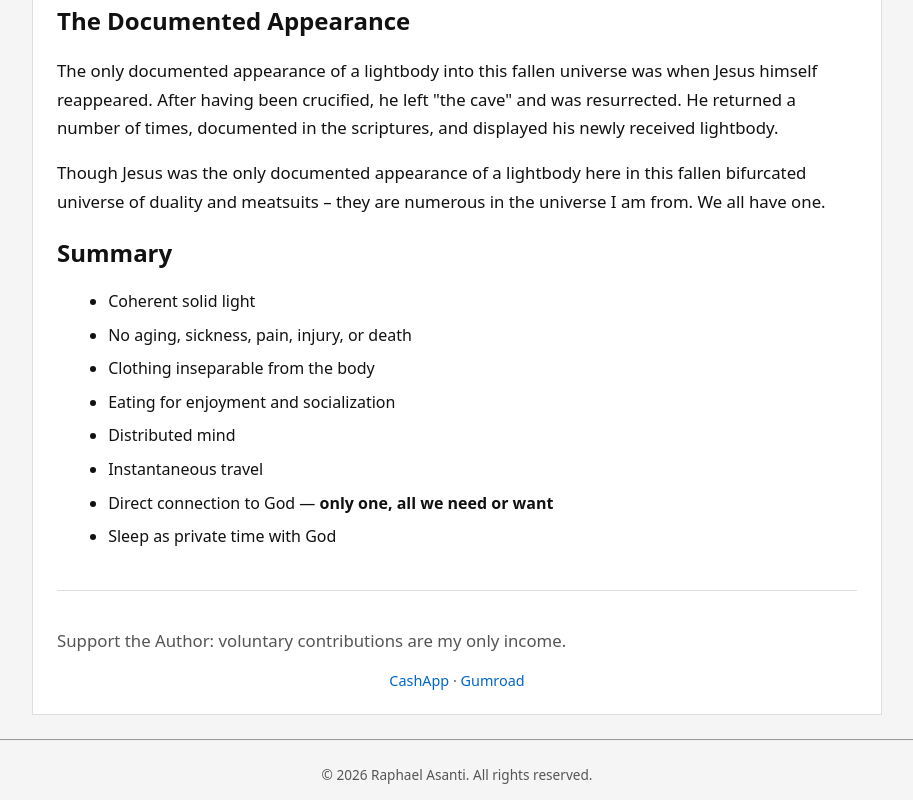
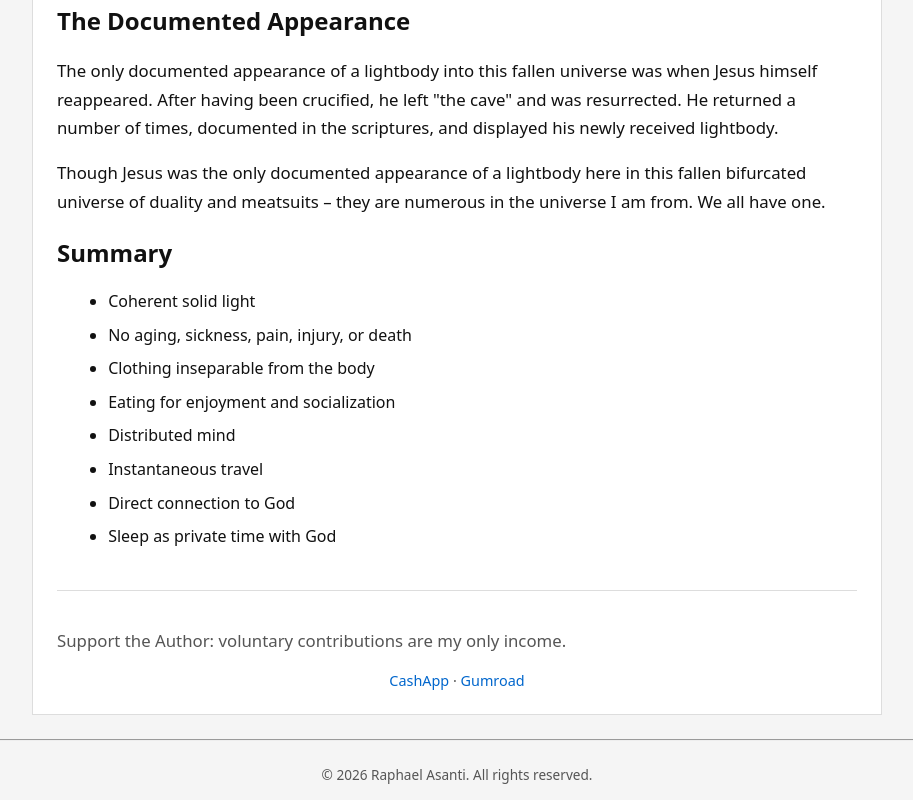
Before and after one commit to RaphaelAsanti/the-end-of-time, a plain HTML site: page chapter4-1-lightbodies.html in a window 1280 px wide. Shown: the part 6437-7237 px from the top of the page, without its empty margins (183-1096 px from the left). Drawn offline with Linux system fonts and the light colour scheme.

Commit message:
Simplify direct connection to God list ite
Removed the phrase 'only one, all we need or want' from the list item about the direct connection to God.

```diff
--- a/chapter4-1-lightbodies.html
+++ b/chapter4-1-lightbodies.html
@@ -437,7 +437,7 @@ Though Jesus was the only documented appearance of a lightbody here in this fall
         <li>Eating for enjoyment and socialization</li>
         <li>Distributed mind</li>
         <li>Instantaneous travel</li>
-        <li>Direct connection to God — <strong>only one, all we need or want</strong></li>
+        <li>Direct connection to God</li>
         <li>Sleep as private time with God</li>
       </ul>
     </section>
```
